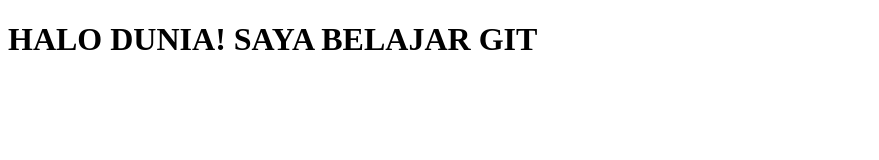
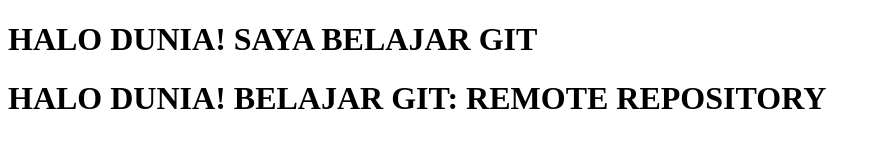
Before and after one commit to guswawan/belajar-git, a plain HTML site: page index.html in a window 1280 px wide. Shown: the whole page, without its empty margins (0-879 px from the left). Drawn offline with Linux system fonts and the light colour scheme.

Commit message:
menambah paragraf H1 di body

```diff
--- a/index.html
+++ b/index.html
@@ -5,5 +5,7 @@
 </head>
 <body>
 	<h1>HALO DUNIA! SAYA BELAJAR GIT</h1>
+
+	<h1>HALO DUNIA! BELAJAR GIT: REMOTE REPOSITORY</h1>
 </body>
 </html>
```
